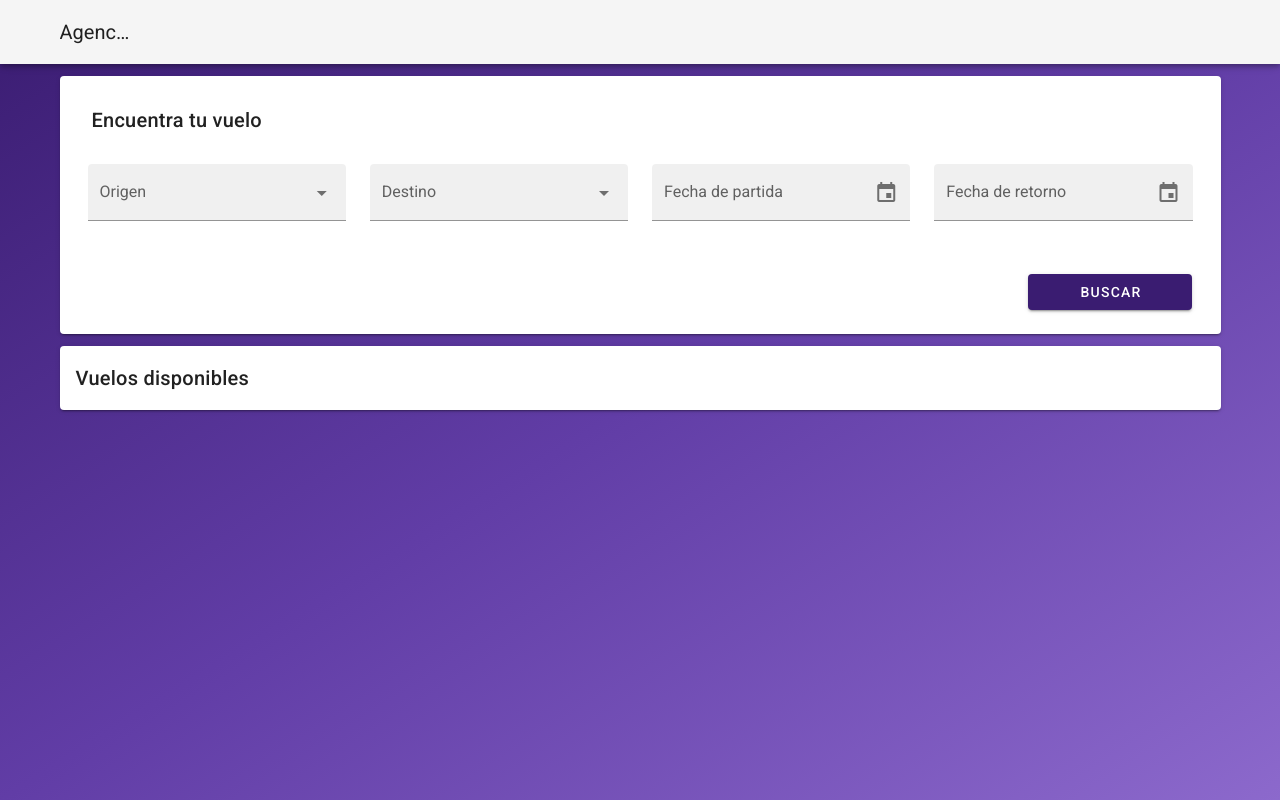
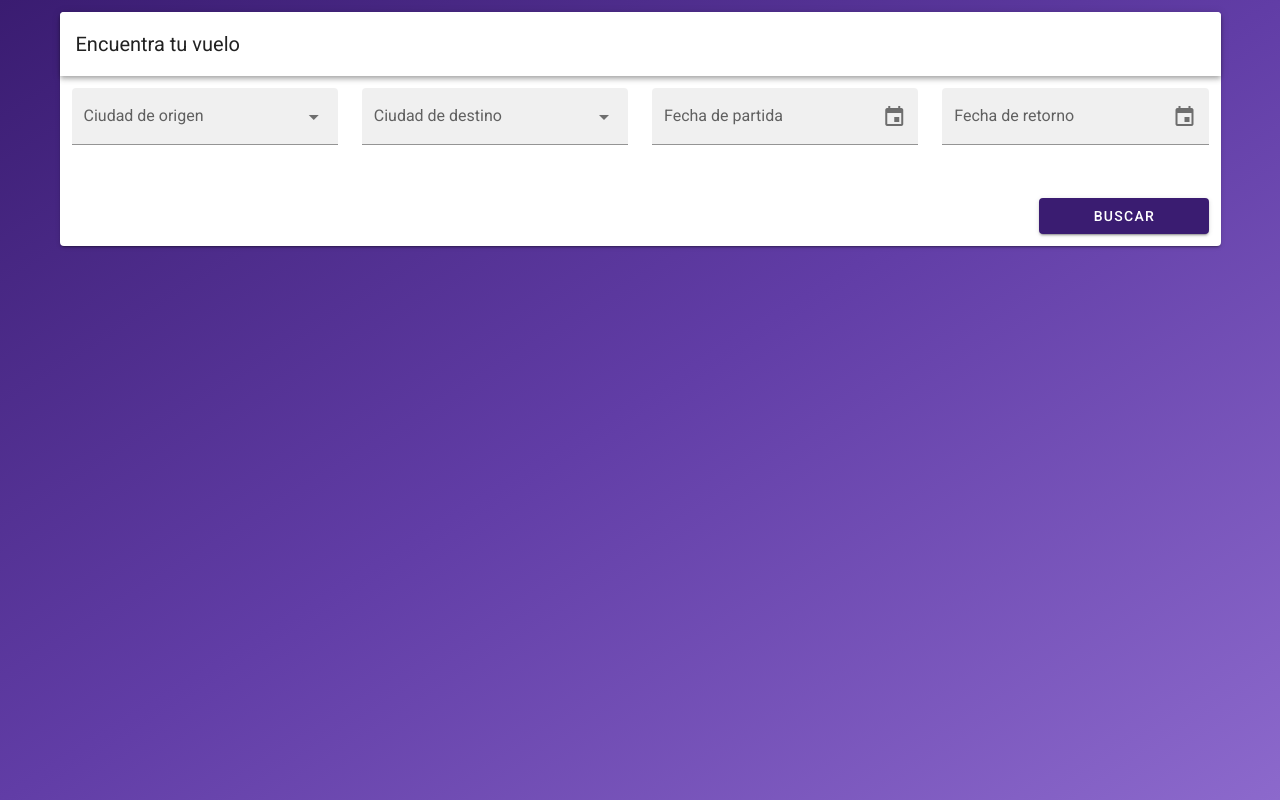
Before and after one commit to bvelastegui/polimundo-frontend, a Vue app: page / in a window 1280 px wide. Built offline with nearby package versions, Linux system fonts and the light colour scheme.

Commit message:
Se cambia el componente de búsqueda por una página

```diff
--- a/src/router/index.js
+++ b/src/router/index.js
@@ -11,9 +11,9 @@ const routes = [
         children: [
             {
                 path: '/',
-                name: 'home',
-                component: () => import('./../views/Home.vue')
-            }
+                name: 'search',
+                component: () => import('./../views/Search.vue')
+            },
         ]
     }
 ];
--- a/src/views/Home.vue
+++ /dev/null
@@ -1,5 +0,0 @@
-<template>
-  <v-card class="mt-3">
-    <v-card-title>Vuelos disponibles</v-card-title>
-  </v-card>
-</template>
--- a/src/views/Layout.vue
+++ b/src/views/Layout.vue
@@ -4,26 +4,10 @@
     background: -webkit-linear-gradient(to top left, #8c69cc, #613da6, #3A1C71);
     background: linear-gradient(to top left, #8c69cc, #613da6, #3A1C71);
   ">
-    <v-app-bar
-        elevation="4"
-        app
-    >
-      <v-container>
-        <v-app-bar-title>Agencia</v-app-bar-title>
-      </v-container>
-    </v-app-bar>
     <v-main>
       <v-container>
-        <SearchTicket/>
         <router-view></router-view>
       </v-container>
     </v-main>
   </v-app>
 </template>
-<script>
-import SearchTicket from "./../components/SearchFlight.vue";
-
-export default {
-  components: {SearchTicket}
-}
-</script>
--- a/src/components/SearchFlight.vue
+++ b/src/views/Search.vue
@@ -1,7 +1,9 @@
 <template>
-  <v-card class="px-4 py-3">
-    <v-card-title>Encuentra tu vuelo</v-card-title>
-    <v-form>
+  <v-card :loading="loading">
+    <v-toolbar>
+      <v-toolbar-title>Encuentra tu vuelo</v-toolbar-title>
+    </v-toolbar>
+    <v-form @submit.prevent="redirectToResults">
       <v-container>
         <v-row>
           <v-col
@@ -13,7 +15,8 @@
                 v-model="origin"
                 :items="airports"
                 filled
-                label="Origen"
+                :disabled="loading"
+                label="Ciudad de origen"
                 item-value="code"
                 item-text="code"
             >
@@ -34,7 +37,8 @@
                 v-model="destination"
                 :items="airports"
                 filled
-                label="Destino"
+                :disabled="loading"
+                label="Ciudad de destino"
                 item-value="code"
                 item-text="code"
             >
@@ -55,6 +59,7 @@
                 v-model="depart_date"
                 color="#3A1C71"
                 filled
+                :disabled="loading"
                 append-icon="mdi-calendar"
                 label="Fecha de partida"
             ></v-text-field>
@@ -68,6 +73,7 @@
                 v-model="return_date"
                 color="#3A1C71"
                 filled
+                :disabled="loading"
                 append-icon="mdi-calendar"
                 label="Fecha de retorno"
             ></v-text-field>
@@ -87,6 +93,7 @@
                   dark
                   color="#3A1C71"
                   elevation="2"
+                  type="submit"
               >
                 Buscar
               </v-btn>
@@ -101,6 +108,10 @@
 import {mapActions, mapState} from 'vuex'
 
 export default {
+  data: () => ({
+    loading: true,
+  }),
+
   computed: {
     origin: {
       get() {
@@ -136,18 +147,22 @@ export default {
     },
     ...mapState({
       airports: state => state.search.airports
-    })
+    }),
   },
 
   methods: {
     ...mapActions({
       choseOrigin: 'search/choseOrigin',
       choseDestination: 'search/choseDestination'
-    })
+    }),
+    redirectToResults() {
+      this.$router.push('flights')
+    }
   },
 
-  created() {
-    this.$store.dispatch('search/getAllAirports')
+  async created() {
+    await this.$store.dispatch('search/getAllAirports')
+    this.loading = false
   }
 }
 </script>
```
Also changed, not shown: 1 other file (tests, documents, lock files or other folders).
